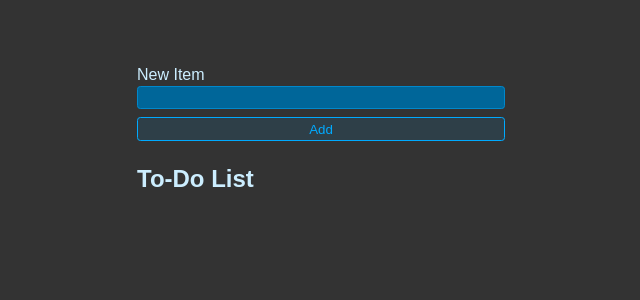
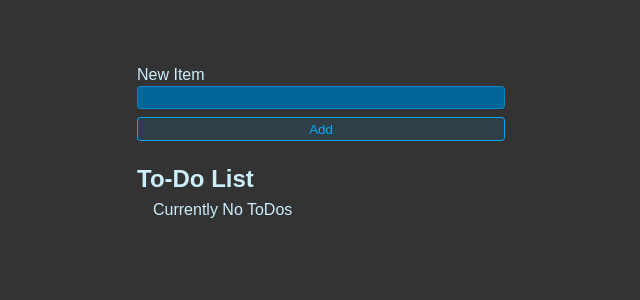
Before and after one commit to JustinParviz/To-Do-List-app, a React (Vite) app in the folder react-to-do-list-app/: page / in a window 1280 px wide. Shown: the top 300 px of the page, without its empty margins (319-959 px from the left). Built offline with nearby package versions, Linux system fonts and the light colour scheme.

Commit message:
Rendered out to the screen Currently No ToDos when there are no todos

```diff
--- a/react-to-do-list-app/src/App.jsx
+++ b/react-to-do-list-app/src/App.jsx
@@ -48,6 +48,7 @@ export default function App() {
       </form>
       <h1 className="header">To-Do List</h1>
       <ul className="list">
+        {todos.length === 0 && "Currently No ToDos"}
         {todos.map(todo => {
           return (
             <li key={todo.id}>
```
